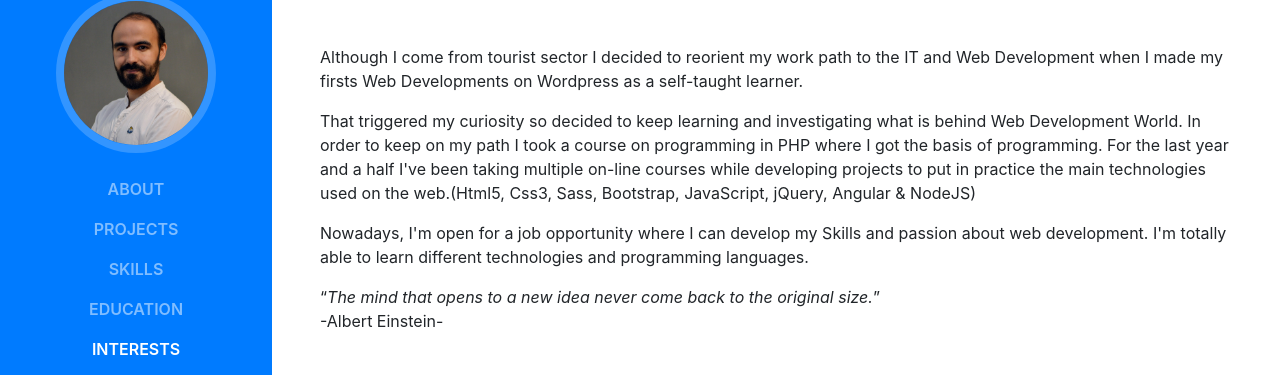
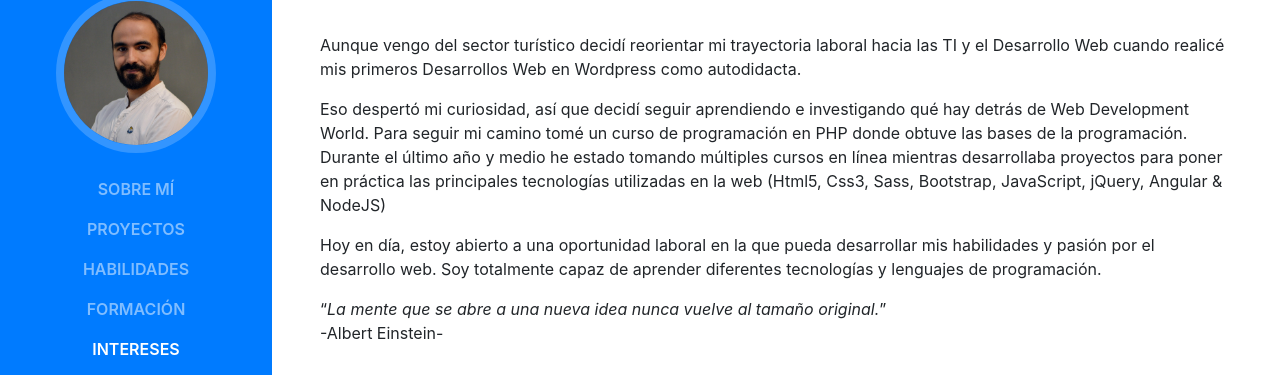
Before and after one commit to MCampos23/Resume-ES, a website with bundled scripts: page index.html in a window 1280 px wide. Shown: the part 223-598 px from the top of the page. Built offline with nearby package versions, Linux system fonts and the light colour scheme; a web font is replaced by a local one.

Commit message:
menu and description translation

```diff
--- a/index.html
+++ b/index.html
@@ -44,19 +44,19 @@
     <div class="collapse navbar-collapse" id="navbarSupportedContent">
       <ul class="navbar-nav">
         <li class="nav-item">
-          <a class="nav-link js-scroll-trigger" href="#about">About</a>
+          <a class="nav-link js-scroll-trigger" href="#about">Sobre mí</a>
         </li>
         <li class="nav-item">
-          <a class="nav-link js-scroll-trigger" href="#projects">Projects</a>
+          <a class="nav-link js-scroll-trigger" href="#projects">Proyectos</a>
         </li>
         <li class="nav-item">
-          <a class="nav-link js-scroll-trigger" href="#skills">Skills</a>
+          <a class="nav-link js-scroll-trigger" href="#skills">Habilidades</a>
         </li>
         <li class="nav-item">
-          <a class="nav-link js-scroll-trigger" href="#education">Education</a>
+          <a class="nav-link js-scroll-trigger" href="#education">Formación</a>
         </li>
         <li class="nav-item">
-          <a class="nav-link js-scroll-trigger" href="#interests">Interests</a>
+          <a class="nav-link js-scroll-trigger" href="#interests">Intereses</a>
         </li>
       </ul>
     </div>
@@ -74,17 +74,15 @@
           <a href="mailto:camposvmiguelangel@gmail.com">camposvmiguelangel@gmail.com</a>
         </div>
         <p>
-          Although I come from tourist sector I decided to reorient my work path to the IT and Web Development when I made my firsts Web Developments on Wordpress as a self-taught learner.
+          Aunque vengo del sector turístico decidí reorientar mi trayectoria laboral hacia las TI y el Desarrollo Web cuando realicé mis primeros Desarrollos Web en Wordpress como autodidacta.
        <p>
-          That triggered my curiosity so decided to keep learning and investigating what is behind Web Development World.
-          In order to keep on my path I took a course on programming in PHP where I got the basis of programming.
-          For the last year and a half I've been taking multiple on-line courses while developing projects to put in practice the main technologies used on the web.(Html5, Css3, Sass, Bootstrap, JavaScript, jQuery, Angular &amp; NodeJS)
+        Eso despertó mi curiosidad, así que decidí seguir aprendiendo e investigando qué hay detrás de Web Development World. Para seguir mi camino tomé un curso de programación en PHP donde obtuve las bases de la programación. Durante el último año y medio he estado tomando múltiples cursos en línea mientras desarrollaba proyectos para poner en práctica las principales tecnologías utilizadas en la web (Html5, Css3, Sass, Bootstrap, JavaScript, jQuery, Angular & NodeJS)
        </p>
-          Nowadays, I'm open for a job opportunity where I can develop my Skills and passion about web development. I'm totally able to learn different technologies and    programming languages.
+       Hoy en día, estoy abierto a una oportunidad laboral en la que pueda desarrollar mis habilidades y pasión por el desarrollo web. Soy totalmente capaz de aprender diferentes tecnologías y lenguajes de programación.
+
        </p>
         <p class="mb-5">
-          <q><i>The mind that opens to a new idea never come back to the
-              original size.</i></q><br />
+          <q><i>La mente que se abre a una nueva idea nunca vuelve al tamaño original.</i></q><br />
           -Albert Einstein-
         </p>
 
```
